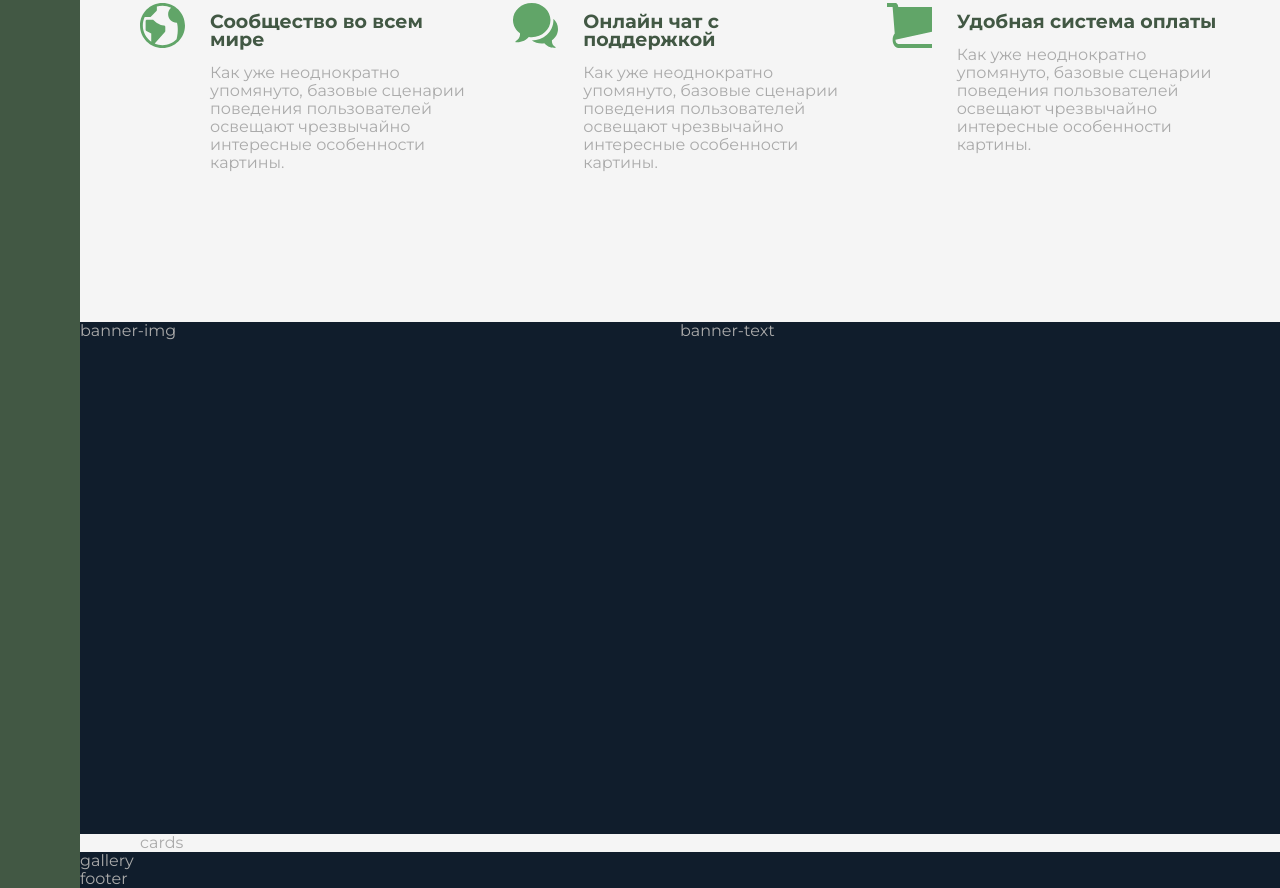
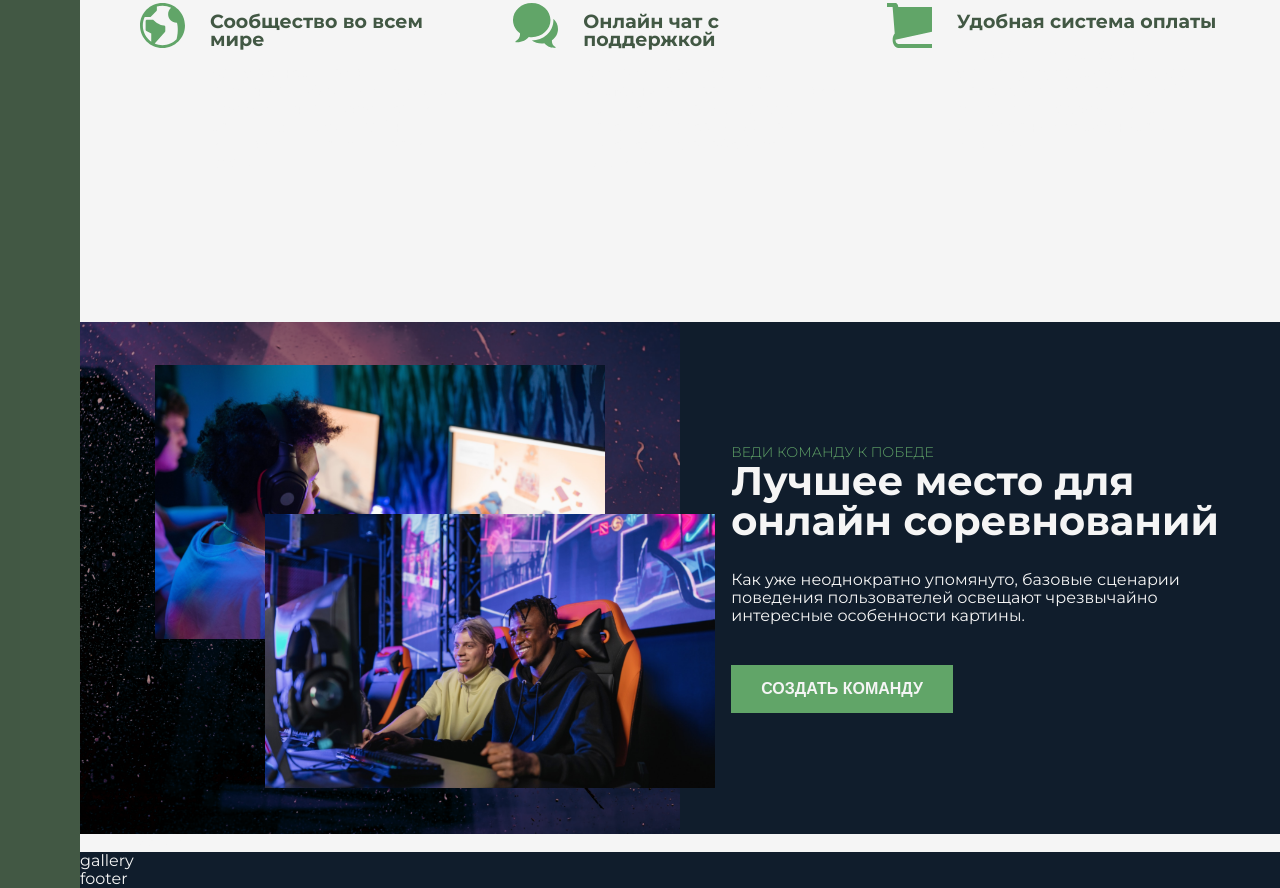
Before and after one commit to denis-shabalin/store-game, a website: page src/index.html in a window 1280 px wide. Shown: the part 967-1855 px from the top of the page. Drawn offline with Linux system fonts and the light colour scheme.

Commit message:
added a banner section

```diff
--- a/src/index.html
+++ b/src/index.html
@@ -24,9 +24,9 @@
                 <svg class="feature__icon">
                     <use xlink:href="icons/symbol-defs.svg#icon-steam2"></use>
                 </svg>
-                <div class="title-3">
+                <h3 class="title-3">
                     Лучшая игровая платформа
-                </div>
+                </h3>
                 <p class="features__text">
                     Как уже неоднократно упомянуто, базовые сценарии поведения пользователей освещают чрезвычайно интересные особенности картины.
                 </p>
@@ -35,9 +35,9 @@
                 <svg class="feature__icon">
                     <use xlink:href="icons/symbol-defs.svg#icon-Vector-2"></use>
                 </svg>
-                <div class="title-3">
+                <h3 class="title-3">
                     Еженедельные турниры
-                </div>
+                </h3>
                 <p class="features__text">
                     Как уже неоднократно упомянуто, базовые сценарии поведения пользователей освещают чрезвычайно интересные особенности картины.
                 </p>
@@ -46,9 +46,9 @@
                 <svg class="feature__icon">
                     <use xlink:href="icons/symbol-defs.svg#icon-Vector-1"></use>
                 </svg>
-                <div class="title-3">
+                <h3 class="title-3">
                     Онлайн общение
-                </div>
+                </h3>
                 <p class="features__text">
                     Как уже неоднократно упомянуто, базовые сценарии поведения пользователей освещают чрезвычайно интересные особенности картины.
                 </p>
@@ -57,9 +57,9 @@
                 <svg class="feature__icon">
                     <use xlink:href="icons/symbol-defs.svg#icon-earth"></use>
                 </svg>
-                <div class="title-3">
+                <h3 class="title-3">
                     Сообщество во всем мире
-                </div>
+                </h3>
                 <p class="features__text">
                     Как уже неоднократно упомянуто, базовые сценарии поведения пользователей освещают чрезвычайно интересные особенности картины.
                 </p>
@@ -68,9 +68,9 @@
                 <svg class="feature__icon">
                     <use xlink:href="icons/symbol-defs.svg#icon-bubbles2"></use>
                 </svg>
-                <div class="title-3">
+                <h3 class="title-3">
                     Онлайн чат с поддержкой
-                </div>
+                </h3>
                 <p class="features__text">
                     Как уже неоднократно упомянуто, базовые сценарии поведения пользователей освещают чрезвычайно интересные особенности картины.
                 </p>
@@ -79,19 +79,24 @@
                 <svg class="feature__icon">
                     <use xlink:href="icons/symbol-defs.svg#icon-Vector"></use>
                 </svg>
-                <div class="title-3">
+                <h3 class="title-3">
                     Удобная система оплаты
-                </div>
+                </h3>
                 <p class="features__text">
                     Как уже неоднократно упомянуто, базовые сценарии поведения пользователей освещают чрезвычайно интересные особенности картины.
                 </p>
             </div>
         </div>
         <div class="banner-img">
-            banner-img
+            <img src="img/banner-1.png" alt="img" class="banner-img__img-1">
+            <img src="img/banner-2.png" alt="img" class="banner-img__img-2">
         </div>
         <div class="banner-text">
-            banner-text
+            <h4 class="title-4">ВЕДИ КОМАНДУ К ПОБЕДЕ</h4>
+            <h2 class="title-2 mb-sm">Лучшее место
+                для онлайн соревнований</h2>
+            <p class="banner-text__text">Как уже неоднократно упомянуто, базовые сценарии поведения пользователей освещают чрезвычайно интересные особенности картины.</p>
+            <button class="btn">СОЗДАТЬ КОМАНДУ</button>
         </div>
         <div class="cards">
             cards
--- a/src/sass/_banner.sass
+++ b/src/sass/_banner.sass
@@ -2,6 +2,26 @@
 	&-text
 		background-color: $color-blue-dark
 		grid-column: col-start 5 / full-end
+		display: flex
+		flex-direction: column
+		justify-content: center
+		align-items: flex-start
+		padding: 0 4vw
+		&__text
+			margin-bottom: 4rem
 	&-img
 		background-color: $color-blue-dark
 		grid-column: full-start / col-end 4
+		display: grid
+		grid-template-columns: repeat(16, 1fr)
+		grid-template-rows: repeat(24, 1fr)
+		background: url(../img/background.png) center/cover no-repeat
+		&__img-1
+			width: 100%
+			grid-column: 3/15
+			grid-row: 3/12
+		&__img-2
+			width: 100%
+			grid-column: 5/-1
+			grid-row: 10/23
+			transform: translateX(3.5rem)
--- a/src/sass/_base.sass
+++ b/src/sass/_base.sass
@@ -17,7 +17,7 @@ html
 body
     font-family: 'Montserrat', sans-serif
     font-weight: 400
-    color: $color-gray-dark
+    color: $color-gray-light
     line-height: 113%
     font-size: 1.6rem
     background-color: $color-gray-light
--- /dev/null
+++ b/src/sass/_btn.sass
@@ -0,0 +1,10 @@
+.btn
+	font-size: 1.6rem
+	font-weight: 700
+	text-transform: uppercase
+	color: $color-gray-light
+	background-color: $color-green-light
+	border: none
+	padding: 1.5rem 3rem
+	&:hover
+		background-color: $color-green-dark
--- a/src/sass/_typography.sass
+++ b/src/sass/_typography.sass
@@ -5,6 +5,7 @@
 .title-2
 	font-size: 4rem
 	font-weight: 700
+	line-height: 100%
 	color: $color-gray-light
 .title-3
 	font-size: 1.9rem
@@ -14,3 +15,8 @@
 		color: white
 	&_green-light
 		color: $color-green-light
+
+.title-4
+	font-size: 1.4rem
+	font-weight: 300
+	color: $color-green-light
--- /dev/null
+++ b/src/sass/_utilities.sass
@@ -0,0 +1,2 @@
+.mb-sm
+	margin-bottom: 3rem
--- a/src/sass/style.sass
+++ b/src/sass/style.sass
@@ -8,3 +8,5 @@
 @import "sidebar.sass"
 @import "gallery.sass"
 @import "footer.sass"
+@import "btn.sass"
+@import "utilities.sass"
```
Also changed, not shown: src/css/main.css, src/css/main.min.css, src/css/style.css, src/css/style.min.css, src/img/background.png (added), src/img/banner-1.png (added), src/img/banner-2.png (added), 3 other files.
